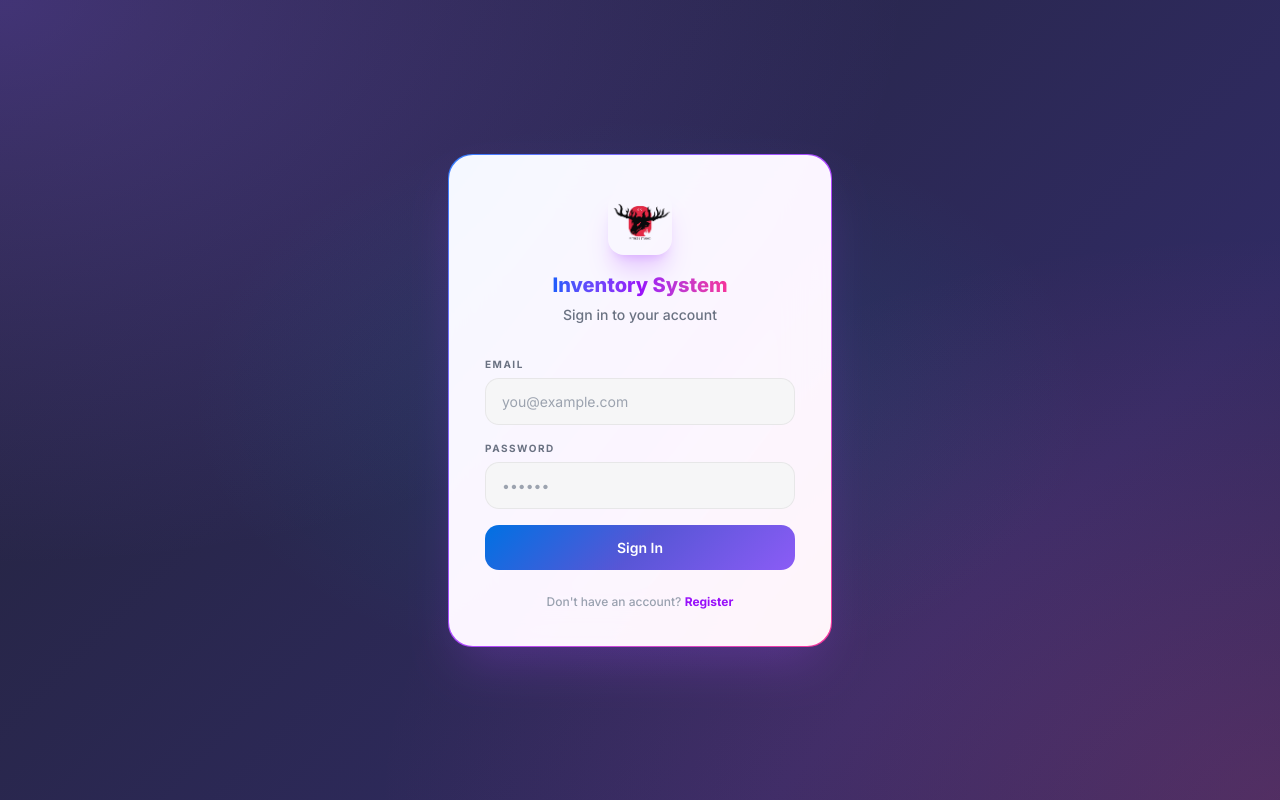
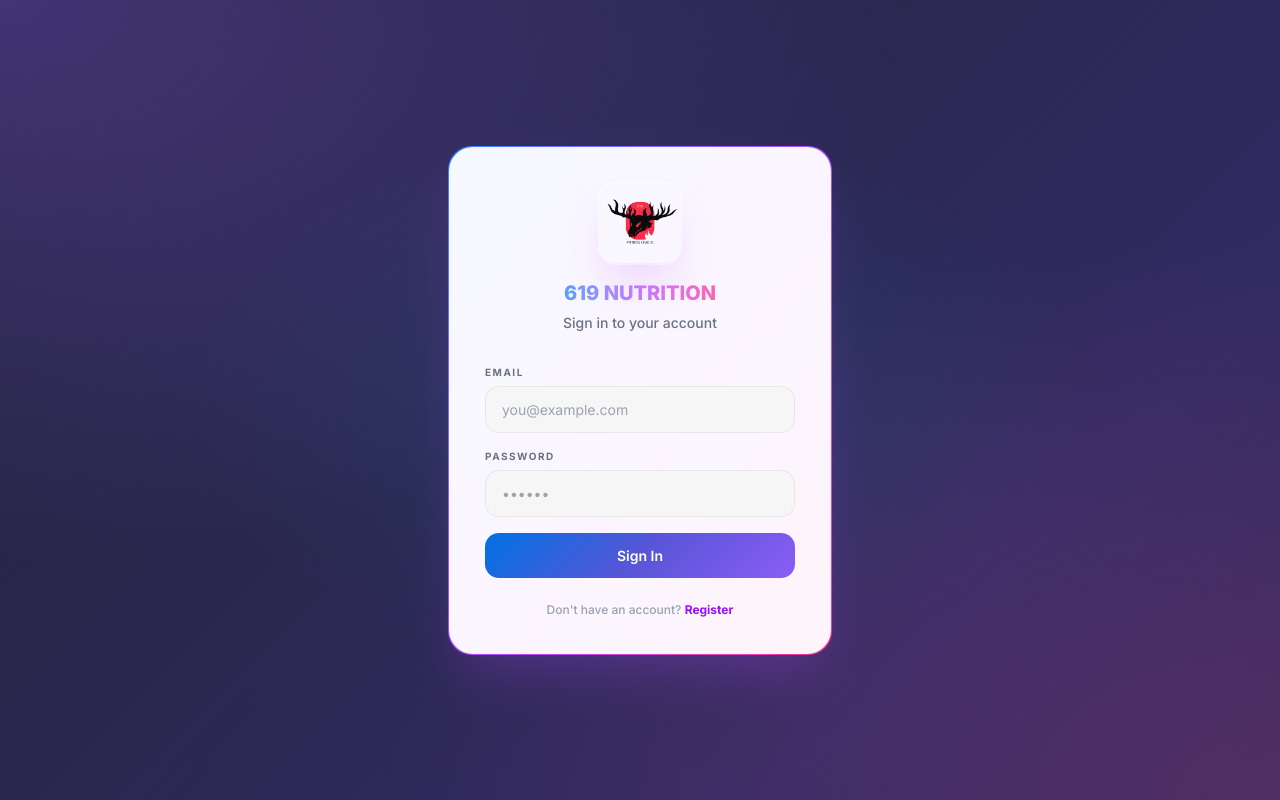
Before and after one commit to abhishek21lift-oss/inventory-app, a React (Vite) app: page /login in a window 1280 px wide. Built offline with nearby package versions, Linux system fonts and the light colour scheme; no server answers.

Commit message:
619 NUTRITION branding, brighter logo, RISHI mnn NARAYAN

```diff
--- a/src/components/Layout.tsx
+++ b/src/components/Layout.tsx
@@ -31,13 +31,14 @@
                 whileHover={{ scale: 1.1, rotate: -5 }}
                 src="/logo.png"
                 alt="Logo"
-                className="w-10 h-10 rounded-xl shadow-lg shadow-purple-500/30 ring-1 ring-white/30 object-cover"
+                className="w-11 h-11 rounded-xl shadow-xl shadow-purple-500/40 ring-2 ring-white/40 object-cover brightness-110"
               />
               <div className="hidden sm:block">
-                <h1 className="text-sm font-extrabold tracking-tight leading-tight">
-                  <span className="bg-gradient-to-r from-blue-400 via-purple-400 to-pink-400 bg-clip-text text-transparent">Inventory</span>
+                <h1 className="text-base font-black tracking-tight leading-tight">
+                  <span className="bg-gradient-to-r from-blue-400 via-purple-400 to-pink-400 bg-clip-text text-transparent">619</span>
+                  <span className="text-white font-extrabold ml-1.5">NUTRITION</span>
                 </h1>
-                <p className="text-[8px] text-gray-400 tracking-[0.12em] uppercase font-semibold -mt-0.5">Management Suite</p>
+                <p className="text-[8px] text-blue-300/90 tracking-[0.12em] uppercase font-semibold -mt-0.5">Gym Inventory</p>
               </div>
             </NavLink>
 
--- a/src/pages/Dashboard.tsx
+++ b/src/pages/Dashboard.tsx
@@ -105,7 +105,7 @@
               <span className="text-[10px] text-blue-200 font-semibold uppercase tracking-widest">Live Dashboard</span>
             </div>
             <h1 className="text-xl sm:text-2xl font-bold tracking-tight">
-              RISHI MNN NARAYAN
+              RISHI mnn NARAYAN
             </h1>
             <p className="text-blue-200/70 text-sm mt-1">Real-time overview of your entire inventory.</p>
           </div>
--- a/src/pages/Login.tsx
+++ b/src/pages/Login.tsx
@@ -43,10 +43,10 @@
                 transition={{ delay: 0.2, type: 'spring', stiffness: 200, damping: 15 }}
                 src="/logo.png"
                 alt="Logo"
-                className="w-16 h-16 rounded-2xl mx-auto shadow-xl shadow-purple-500/25 mb-4 object-cover"
+                className="w-20 h-20 rounded-2xl mx-auto shadow-2xl shadow-purple-500/30 mb-4 object-cover brightness-110 ring-2 ring-white/20"
               />
               <h1 className="text-xl font-extrabold">
-                <span className="bg-gradient-to-r from-blue-600 via-purple-600 to-pink-500 bg-clip-text text-transparent">Inventory System</span>
+                <span className="bg-gradient-to-r from-blue-400 via-purple-400 to-pink-400 bg-clip-text text-transparent">619 NUTRITION</span>
               </h1>
               <p className="text-sm text-gray-500 mt-1.5 font-medium">
                 {isRegister ? 'Create your account' : 'Sign in to your account'}
```
